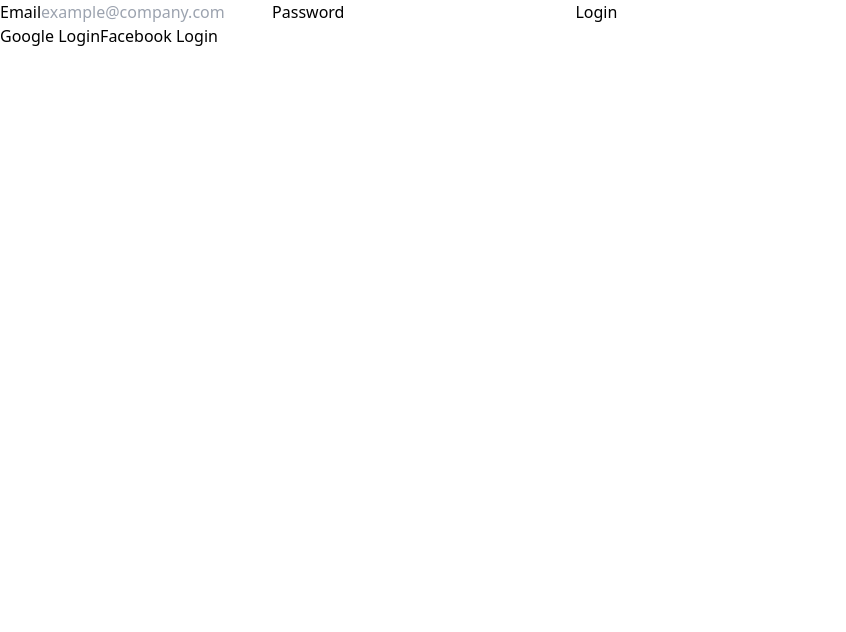
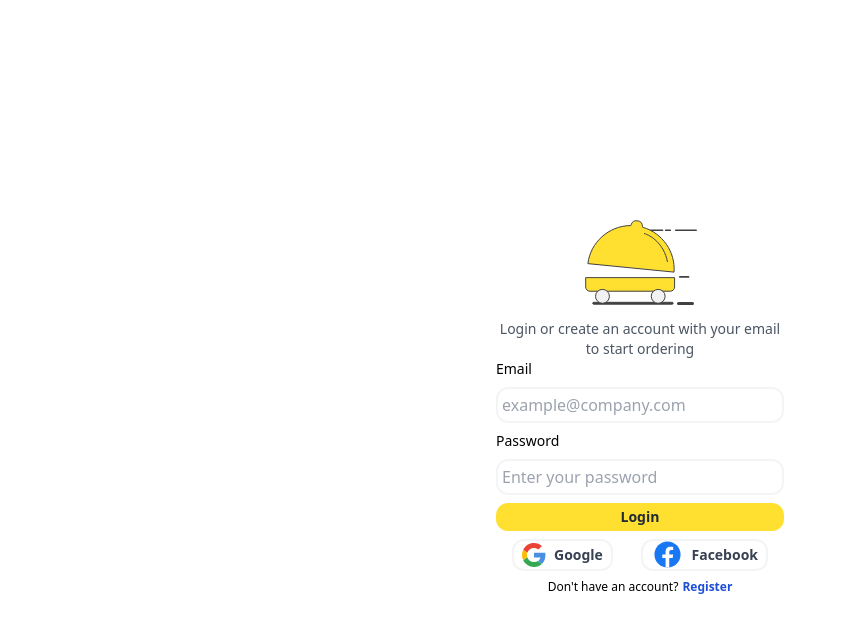
Before and after one commit to victorpahomo/sprint4, a React (Vite) app: page /login in a window 1280 px wide. Shown: the top 632 px of the page, without its empty margins (0-846 px from the left). Built offline with nearby package versions, Linux system fonts and the light colour scheme; no server answers; the database is empty.

Commit message:
feat Adding Login styles

```diff
--- a/src/auth/Login.jsx
+++ b/src/auth/Login.jsx
@@ -1,17 +1,15 @@
 import { useEffect, useState } from "react";
-import { useNavigate } from "react-router-dom";
+import { Link, useNavigate } from "react-router-dom";
 import { Alert } from "../components/Alert";
 import { useAuth } from "../context/AuthContext";
-import Loading from '../components/Loading';
+import Loading from "../components/Loading";
 
 const Login = () => {
   const [isLoading, setIsLoading] = useState(true);
-  const [user, setUser] = useState({ email: "", password: "", });
-  const { login, loginWithGoogle,loginWithFacebook } = useAuth();
-  const [error, setError] = useState("")
+  const [user, setUser] = useState({ email: "", password: "" });
+  const { login, loginWithGoogle, loginWithFacebook } = useAuth();
+  const [error, setError] = useState("");
   const navigate = useNavigate();
-
-
   const handleSubmit = async (e) => {
     e.preventDefault();
     setError("");
@@ -19,7 +17,20 @@ const Login = () => {
       await login(user.email, user.password);
       navigate("/");
     } catch (error) {
-      setError(error.message);
+      switch (error.code) {
+        case "auth/invalid-email":
+          setError("Invalid Mail");
+          break;
+        case "auth/weak-password":
+          setError("Invalid Password");
+          break;
+        case "auth/email-already-in-use":
+          setError("e-mail is already in use");
+          break;
+          default:
+            setError("Incorrect email or password");
+            break;
+      }
     }
   };
 
@@ -31,17 +42,43 @@ const Login = () => {
       await loginWithGoogle();
       navigate("/");
     } catch (error) {
-      setError(error.message);
+      switch (error.code) {
+        case "auth/invalid-email":
+          setError("Invalid Mail");
+          break;
+        case "auth/weak-password":
+          setError("Invalid Password");
+          break;
+        case "auth/email-already-in-use":
+          setError("e-mail is already in use");
+          break;
+          default:
+            setError("Incorrect email or password");
+            break;
+      }
     }
-  }
+  };
   const handleFacebookSignin = async () => {
     try {
       await loginWithFacebook();
       navigate("/");
     } catch (error) {
-      setError(error.message);
+      switch (error.code) {
+        case "auth/invalid-email":
+          setError("Invalid Mail");
+          break;
+        case "auth/weak-password":
+          setError("Invalid Password");
+          break;
+        case "auth/email-already-in-use":
+          setError("e-mail is already in use");
+          break;
+          default:
+            setError("Incorrect email or password");
+            break;
+      }
     }
-  }
+  };
 
   useEffect(() => {
     const timeout = setTimeout(() => {
@@ -51,31 +88,138 @@ const Login = () => {
     return () => clearTimeout(timeout);
   }, []);
   return (
-    <div>
-      {isLoading && <Loading />}
-      {error && <Alert message={error} />}
-      <form onSubmit={handleSubmit}>
-        <label htmlFor="email">Email</label>
+    <div className="flex flex-col justify-center items-center w-screen h-screen">
+      <div className="flex flex-col items-center justify-center w-72 ">
+        <svg
+          className="classSVG"
+          xmlns="http://www.w3.org/2000/svg"
+          width="121"
+          height="113"
+          fill="none"
+        >
+          <rect width="121" height="113" fill="#fff" rx="10" />
+          <path
+            fill="#414141"
+            d="M116.202 23.483H95.718a.798.798 0 1 0 0 1.596h20.484a.798.798 0 1 0 0-1.596ZM82.525 23.483H70.682a.798.798 0 0 0-.798.798v.035c0 .44.357.797.798.797h11.843c.44 0 .798-.357.798-.797v-.035a.798.798 0 0 0-.798-.798ZM90.32 23.483h-4.694a.798.798 0 1 0 0 1.596h4.694a.798.798 0 1 0 0-1.596Z"
+          />
+          <path
+            fill="#414141"
+            stroke="#414141"
+            d="M92.256 96.322H13.638a.926.926 0 0 0 0 1.852h78.618a.926.926 0 0 0 0-1.852Z"
+          />
+          <path
+            fill="#FFE031"
+            stroke="#414141"
+            d="M5.694 71.626h88.914v9.335a4.26 4.26 0 0 1-4.27 4.253H9.963a4.256 4.256 0 0 1-4.27-4.253v-9.335Z"
+          />
+          <path
+            fill="#F2F2F2"
+            stroke="#414141"
+            d="M22.48 97.248a6.938 6.938 0 1 0 0-13.876 6.938 6.938 0 0 0 0 13.876ZM78.186 97.248a6.938 6.938 0 1 0 0-13.876 6.938 6.938 0 0 0 0 13.876Z"
+          />
+          <path
+            fill="#FFE031"
+            stroke="#414141"
+            d="m62.467 20.437.014.729.699.209c19.104 5.716 32.384 24.289 30.845 44.737l-43.07-4.24L7.88 57.627c2.617-21.456 20.973-37.655 42.234-38.042l.73-.014.21-.698a5.83 5.83 0 0 1 11.412 1.564Z"
+          />
+          <path
+            fill="#414141"
+            d="M108.467 70h-8.551a.916.916 0 1 0 0 1.832h8.551a.916.916 0 1 0 0-1.832ZM112.501 96H98.499a1.5 1.5 0 0 0 0 3h14.002a1.5 1.5 0 0 0 0-3Z"
+          />
+          <path stroke="#414141" d="M64 27.5c6.333 1.667 19.9 9.7 23.5 28.5" />
+        </svg>
+        <p className="w-72 text-center text-sm text-gray-600">
+          Login or create an account with your email to start ordering
+        </p>
+        {error && <Alert message={error} />}
+      </div>
+      <form onSubmit={handleSubmit} className="flex flex-col gap-2 w-72">
+        <label htmlFor="email" className="text-sm font-medium">
+          Email
+        </label>
         <input
           type="email"
           name="email"
           placeholder="example@company.com"
           onChange={handleChange}
+          className="w-full border-2 border-gray-100 rounded-xl p-1 bg-transparent hover:bg-yellow-50"
         />
 
-        <label htmlFor="password">Password</label>
+        <label htmlFor="password" className="text-sm font-medium">
+          Password
+        </label>
         <input
           type="password"
           name="password"
           id="password"
           onChange={handleChange}
+          className="w-full border-2 border-gray-100 rounded-xl p-1 bg-transparent hover:bg-yellow-50"
+          placeholder="Enter your password"
         />
 
-        <button type="submit">Login</button>
+        <button
+          type="submit"
+          className="w-full active:scale-[.98] active:duration-75 transition-all hover:scale-[1.01]  ease-in-out transform py-1 bg-yellow-1000 rounded-xl text-gray-800 font-bold text-sm hover:bg-yellow-400"
+        >
+          Login
+        </button>
       </form>
-
-      <button onClick={handleGoogleSignin}>Google Login</button>
-      <button onClick={handleFacebookSignin} >Facebook Login</button>
+    <div className="flex justify-between mt-2 w-64 h-8 border-red-400">
+      <button
+        onClick={handleGoogleSignin}
+        className="flex items-center justify-center gap-2 active:scale-[.98] active:duration-75 transition-all hover:scale-[1.01]  ease-in-out transform pr-2 pl-2 pt-1 pb-1  rounded-xl text-gray-700 font-semibold text-sm border-2 border-gray-100 hover:bg-blue-100 "
+      >
+        <svg
+          width="24"
+          height="24"
+          viewBox="0 0 24 24"
+          fill="none"
+          xmlns="http://www.w3.org/2000/svg"
+        >
+          <path
+            d="M5.26644 9.76453C6.19903 6.93863 8.85469 4.90909 12.0002 4.90909C13.6912 4.90909 15.2184 5.50909 16.4184 6.49091L19.9093 3C17.7821 1.14545 15.0548 0 12.0002 0C7.27031 0 3.19799 2.6983 1.24023 6.65002L5.26644 9.76453Z"
+            fill="#EA4335"
+          />
+          <path
+            d="M16.0406 18.0142C14.9508 18.718 13.5659 19.0926 11.9998 19.0926C8.86633 19.0926 6.21896 17.0785 5.27682 14.2695L1.2373 17.3366C3.19263 21.2953 7.26484 24.0017 11.9998 24.0017C14.9327 24.0017 17.7352 22.959 19.834 21.0012L16.0406 18.0142Z"
+            fill="#34A853"
+          />
+          <path
+            d="M19.8342 20.9978C22.0292 18.9503 23.4545 15.9019 23.4545 11.9982C23.4545 11.2891 23.3455 10.5255 23.1818 9.81641H12V14.4528H18.4364C18.1188 16.0119 17.2663 17.2194 16.0407 18.0108L19.8342 20.9978Z"
+            fill="#4A90E2"
+          />
+          <path
+            d="M5.27698 14.2663C5.03833 13.5547 4.90909 12.7922 4.90909 11.9984C4.90909 11.2167 5.03444 10.4652 5.2662 9.76294L1.23999 6.64844C0.436587 8.25884 0 10.0738 0 11.9984C0 13.918 0.444781 15.7286 1.23746 17.3334L5.27698 14.2663Z"
+            fill="#FBBC05"
+          />
+        </svg>
+        Google
+      </button>
+      <button
+        onClick={handleFacebookSignin}
+        className="flex items-center justify-center gap-2 active:scale-[.98] active:duration-75 transition-all hover:scale-[1.01]  ease-in-out transform rounded-xl text-gray-700 font-semibold text-sm border-2 border-gray-100 hover:bg-blue-100 pr-2 pl-2"
+      >
+        <svg
+          xmlns="http://www.w3.org/2000/svg"
+          viewBox="0 0 48 48"
+          width="33px"
+          height="33px"
+        >
+          <path fill="#1877F2" d="M24 5A19 19 0 1 0 24 43A19 19 0 1 0 24 5Z" />
+          <path
+            fill="#fff"
+            d="M26.572,29.036h4.917l0.772-4.995h-5.69v-2.73c0-2.075,0.678-3.915,2.619-3.915h3.119v-4.359c-0.548-0.074-1.707-0.236-3.897-0.236c-4.573,0-7.254,2.415-7.254,7.917v3.323h-4.701v4.995h4.701v13.729C22.089,42.905,23.032,43,24,43c0.875,0,1.729-0.08,2.572-0.194V29.036z"
+          />
+        </svg>
+        Facebook
+      </button>
+      </div>
+      <p className="text-xs flex justify-between gap-1 mt-2">
+        Don't have an account?
+        <Link to="/register" className="text-blue-700 hover:text-blue-900 font-bold">
+          Register
+        </Link>
+      </p>
     </div>
   );
 };
```
